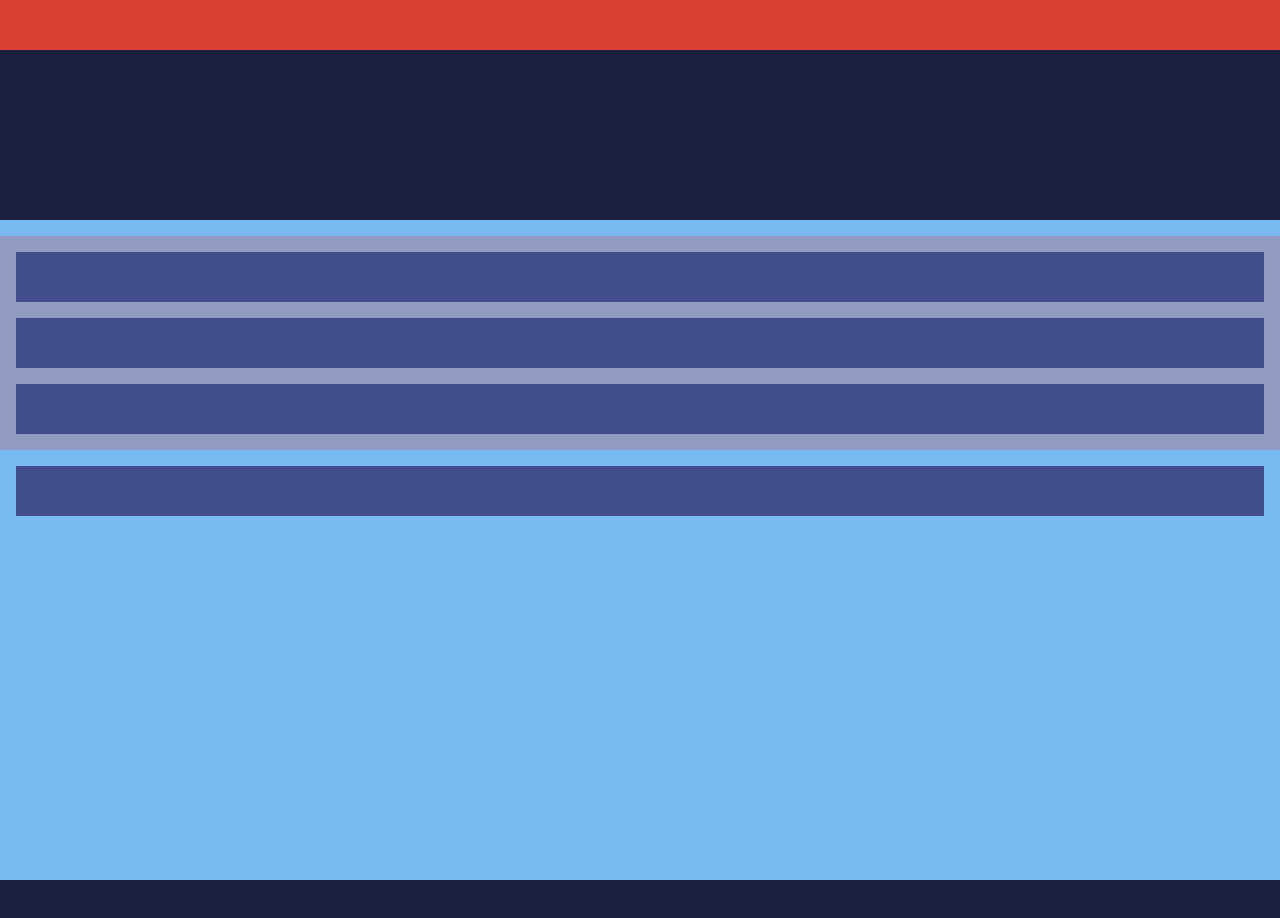
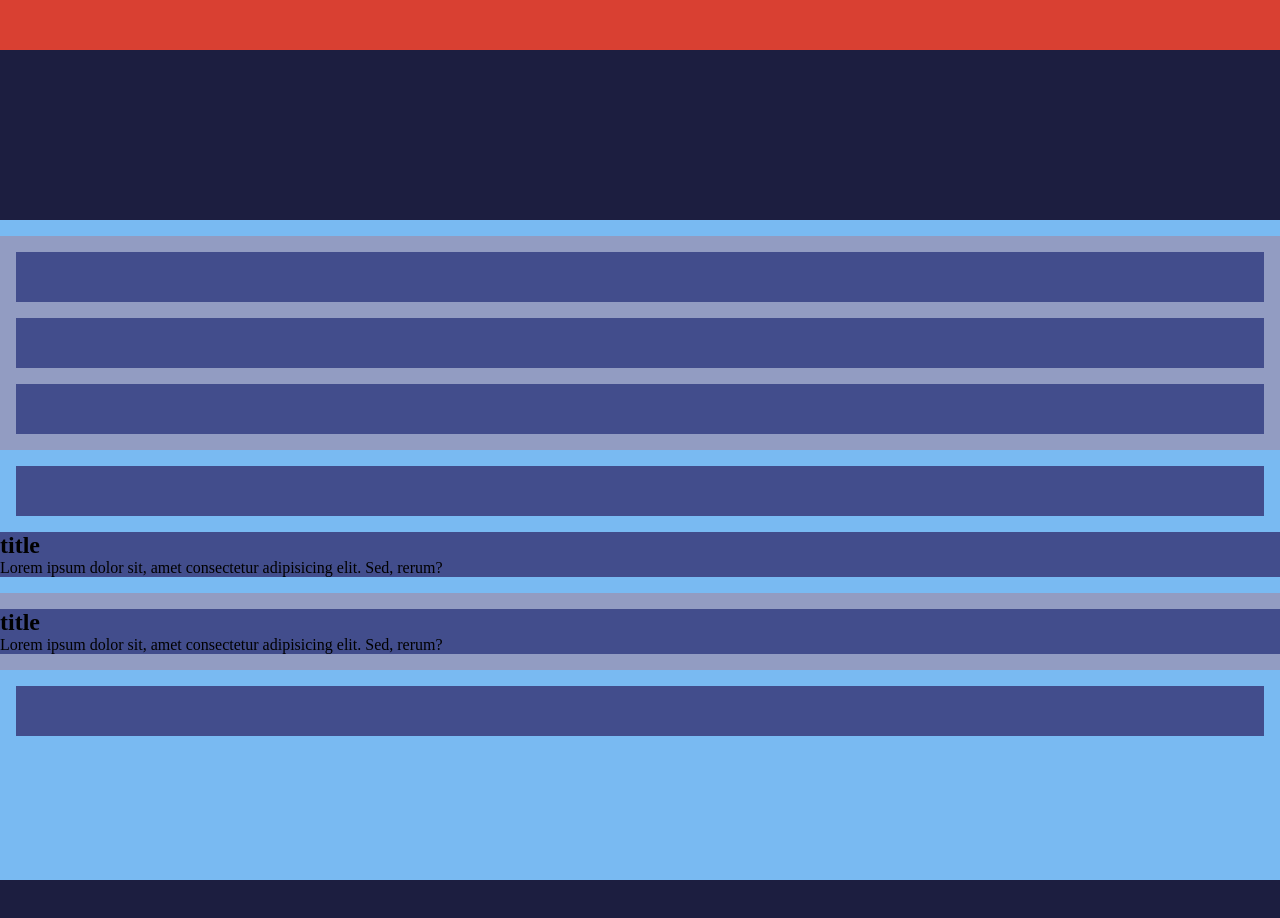
Before and after one commit to BenLirio/healthy-smile-mobile-wire, a React (Create React App) app: page / in a window 1280 px wide. Shown: the top 918 px of the page. Built offline with nearby package versions, Linux system fonts and the light colour scheme.

Commit message:
Add title and paragraph to text

```diff
--- a/src/components/Section/Section.module.scss
+++ b/src/components/Section/Section.module.scss
@@ -1,7 +1,6 @@
 @import '../../variables.scss';
 .Section {
   background: rgba($primary, 0.25);
-  min-height: 100px;
   display: grid;
   padding-top: $_1;
   margin-bottom: $_1;
--- /dev/null
+++ b/src/components/Text/Text.js
@@ -0,0 +1,12 @@
+import React from 'react'
+import classes from './Text.module.scss'
+export default function Text() {
+  return (
+    <div className={classes.Text}>
+      <h2>title</h2>
+      <p>
+        Lorem ipsum dolor sit, amet consectetur adipisicing elit. Sed, rerum?
+      </p>
+    </div>
+  )
+}
--- /dev/null
+++ b/src/components/Text/Text.module.scss
@@ -0,0 +1,5 @@
+@import '../../variables.scss';
+.Text {
+  background: $secondary;
+  margin-bottom: $_1;
+}
--- a/src/containers/Body/Body.js
+++ b/src/containers/Body/Body.js
@@ -3,6 +3,7 @@ import classes from './Body.module.scss'
 import Card from '../../components/Card/Card'
 import Section from '../../components/Section/Section'
 import Post from '../../components/Post/Post'
+import Text from '../../components/Text/Text'
 export default function Body() {
   return (
     <div className={classes.Body}>
@@ -13,6 +14,11 @@ export default function Body() {
           <Card />
         </Section>
         <Card />
+        <Text />
+        <Section>
+          <Text />
+        </Section>
+        <Card />
       </Post>
     </div>
   )
```
